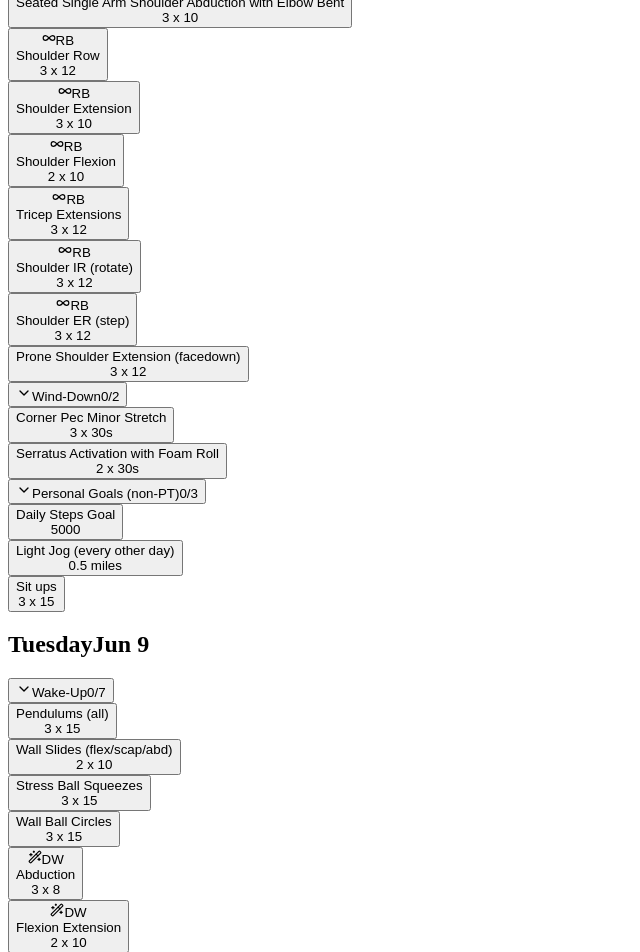
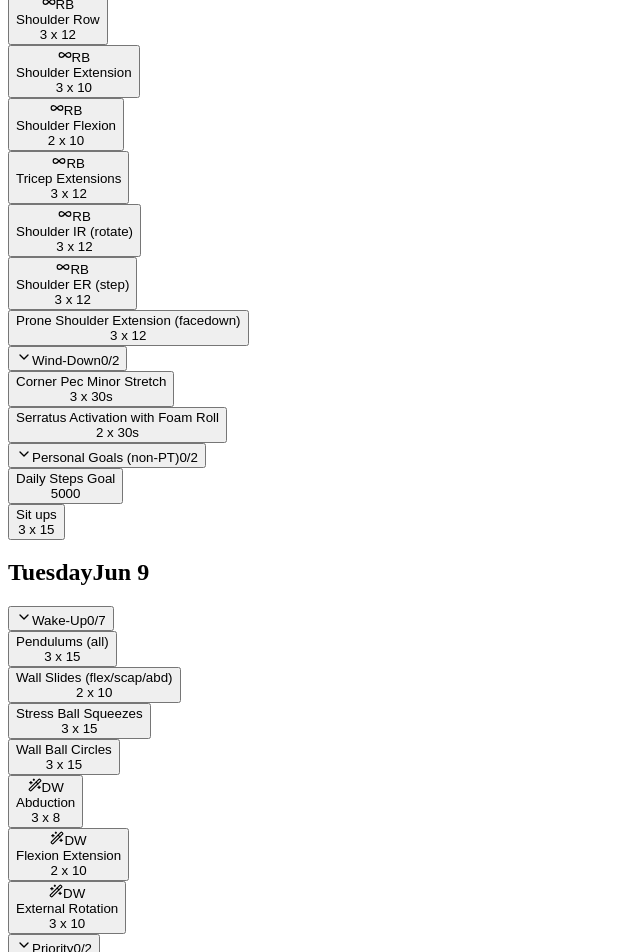
Before and after one commit to ungoldman/pt-tracker, a React (Vite) app: page / in a window 1280 px wide. Shown: the part 2567-3519 px from the top of the page, without its empty margins (0-640 px from the left). Built offline with nearby package versions, Linux system fonts and the light colour scheme; the HTML template or start-up script is replaced by a standard one.

Commit message:
light jog 3x/week on Tue/Thu/Sat

```diff
--- a/src/data.js
+++ b/src/data.js
@@ -106,7 +106,14 @@ export const exercises = {
   'Personal Goals (non-PT)': {
     exercises: [
       { name: 'Daily Steps Goal', target: 5000 },
-      { name: 'Light Jog (every other day)', target: '0.5 miles' },
+      // Tue/Thu/Sat: 3x/week with 48h spacing per return-to-running guidance
+      // (~10mo layoff: tissue adapts slower than heart/lungs; conversational
+      // pace, add duration before intensity, +10%/week max once comfortable).
+      {
+        name: 'Light Jog',
+        target: '0.5 miles',
+        days: ['Tuesday', 'Thursday', 'Saturday'],
+      },
       { name: 'Sit ups', sets: 3, reps: 15 },
     ],
   },
```
